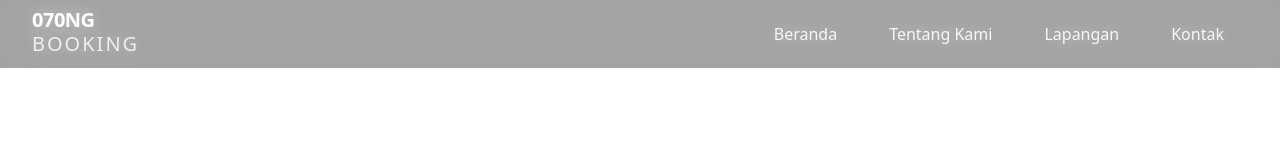
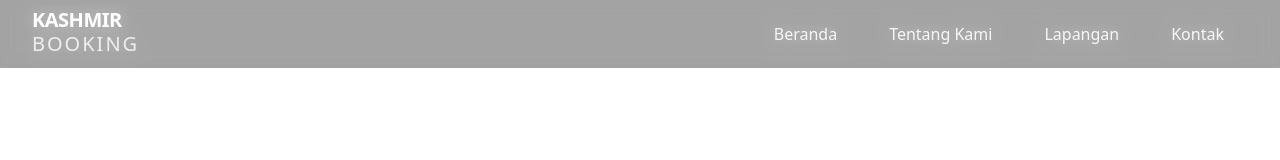
Before and after one commit to Adibayuluthfiansyah/BookingApp-FrontEnd, a Next.js app: page /utilities/navbar in a window 1280 px wide. Shown: the top 160 px of the page. Built offline with nearby package versions, Linux system fonts and the light colour scheme.

Commit message:
change app name

```diff
--- a/src/app/layout.tsx
+++ b/src/app/layout.tsx
@@ -14,7 +14,7 @@ const geistMono = Geist_Mono({
 });
 
 export const metadata: Metadata = {
-  title: "70NG BOOKING APP",
+  title: "KASHMIR",
   description: "BOOKING APPLICATION FOR MINISOCCER AND FUTSAL",
 };
 
--- a/src/app/utilities/navbar/page.tsx
+++ b/src/app/utilities/navbar/page.tsx
@@ -42,7 +42,7 @@ const Navbar: React.FC = () => {
           >
             <div className="flex flex-col">
               <span className="font-black text-xl tracking-tight leading-none">
-                070NG
+                KASHMIR
               </span>
               <span className={`text-xl font-medium tracking-widest uppercase ${
                 isScrolled ? 'text-gray-600' : 'text-white/80'
```
